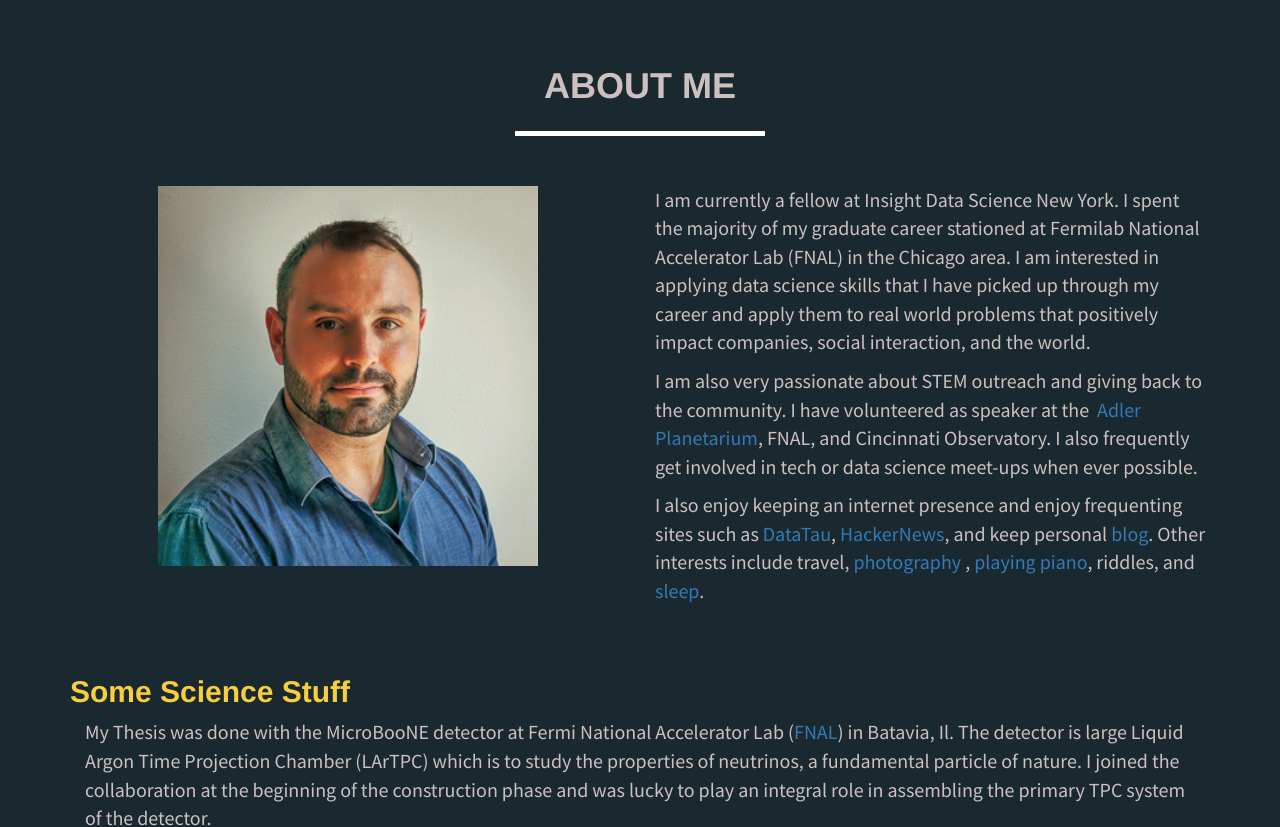
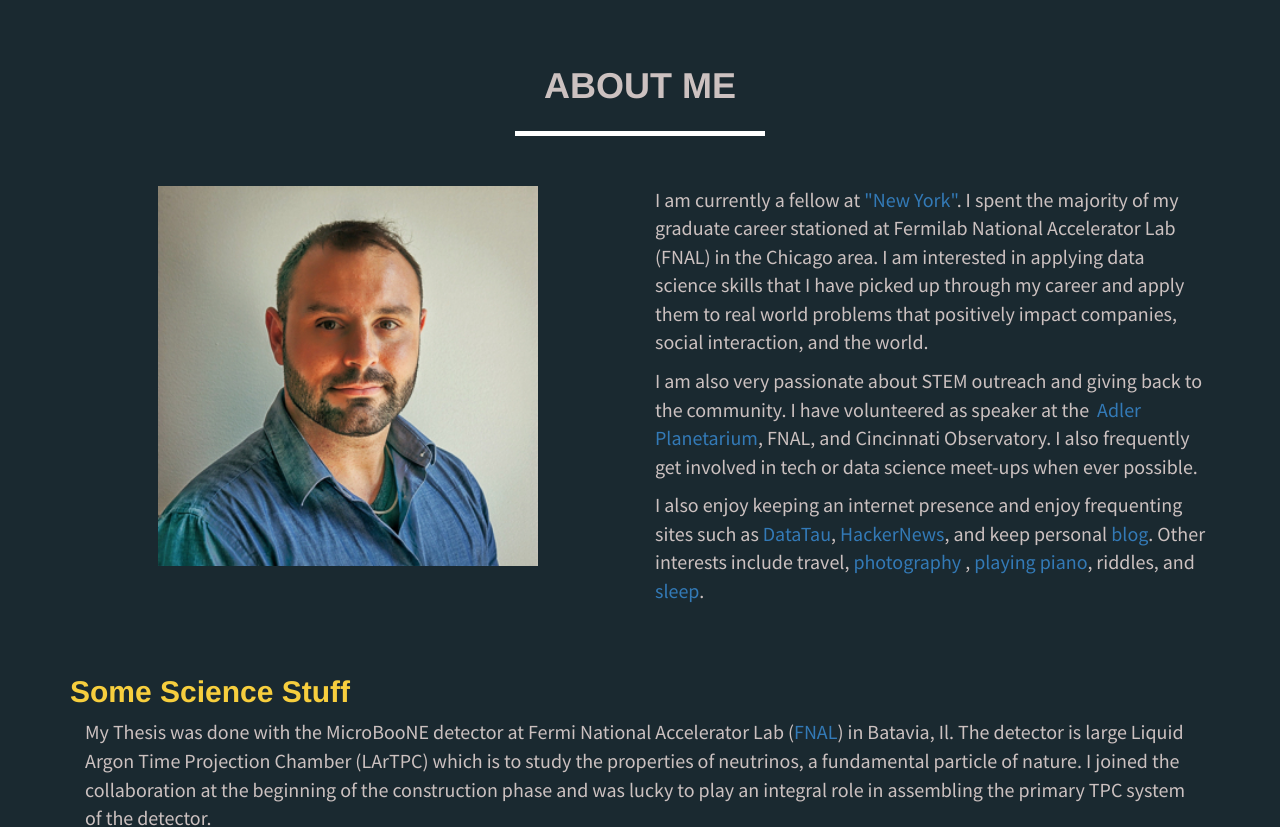
Before and after one commit to 1grossora/1grossora.github.io, a Jekyll site: the page built from index.html, in a window 1280 px wide and 900 px high, scrolled down 831 px, cut to the strip 73-900 px from the top of the window. Built offline with Jekyll 4.4.1, drawn with Linux system fonts in a browser that asks for light colours.

Commit message:
updates for insight slides

```diff
--- a/_includes/about.html
+++ b/_includes/about.html
@@ -16,7 +16,7 @@
        </div><!-- close left text-->
 
       <div class="col-sm-6">
-      <p> I am currently a fellow at Insight Data Science New York. I spent the majority of my graduate career stationed at Fermilab National Accelerator Lab (FNAL) in the Chicago area. I am interested in applying data science skills that I have picked up through my career and apply them to real world problems that positively impact companies, social interaction, and the world. </p>
+	      <p> I am currently a fellow at <a href='http://www.insightdatascience.com'target="Insight Data Science"></a> <a href='pdfs/Insight_Slides_Current.pdf'> "New York"</a>. I spent the majority of my graduate career stationed at Fermilab National Accelerator Lab (FNAL) in the Chicago area. I am interested in applying data science skills that I have picked up through my career and apply them to real world problems that positively impact companies, social interaction, and the world. </p>
 	  <p>I am also very passionate about STEM outreach and giving back to the community. I have volunteered as speaker at the <a href="http://www.adlerplanetarium.org"target="_blank"> Adler Planetarium</a>, FNAL, and Cincinnati Observatory. I also frequently get involved in tech or data science meet-ups when ever possible. </p>
 
     <p> I also enjoy keeping an internet presence and enjoy frequenting sites such as <a href="http://www.datatau.com/"target="_blank"> DataTau</a>, <a href="https://news.ycombinator.com/"target="_blank"> HackerNews</a>, and keep personal <a href='blog'target="_blank"> blog</a>. Other interests include travel, <a href="https://www.instagram.com/groryangro/?hl=en"target="_blank">photography </a>, <a href="https://drive.google.com/file/d/0B9nzjxvGglKUeGZ4LVFJX2E5d3M/view?usp=sharing"target="_blank">playing piano</a>, riddles, and <a href="https://www.sadtrombone.com/?autoplay=true"target="_blank">sleep</a>. </p>
--- a/_includes/portfolio.html
+++ b/_includes/portfolio.html
@@ -40,7 +40,7 @@
 
           <div class="col-md-6">
             <div class="portfolio-item">
-              <a href="https://github.com/grossora">
+              <a href="https://github.com/1grossora">
 
                 <img class="img-portfolio img-responsive" src="img/portfolio-4.jpg">
                 <footer>OLD MESSY GIT</footer>
```
Also changed, not shown: 1 other file.
